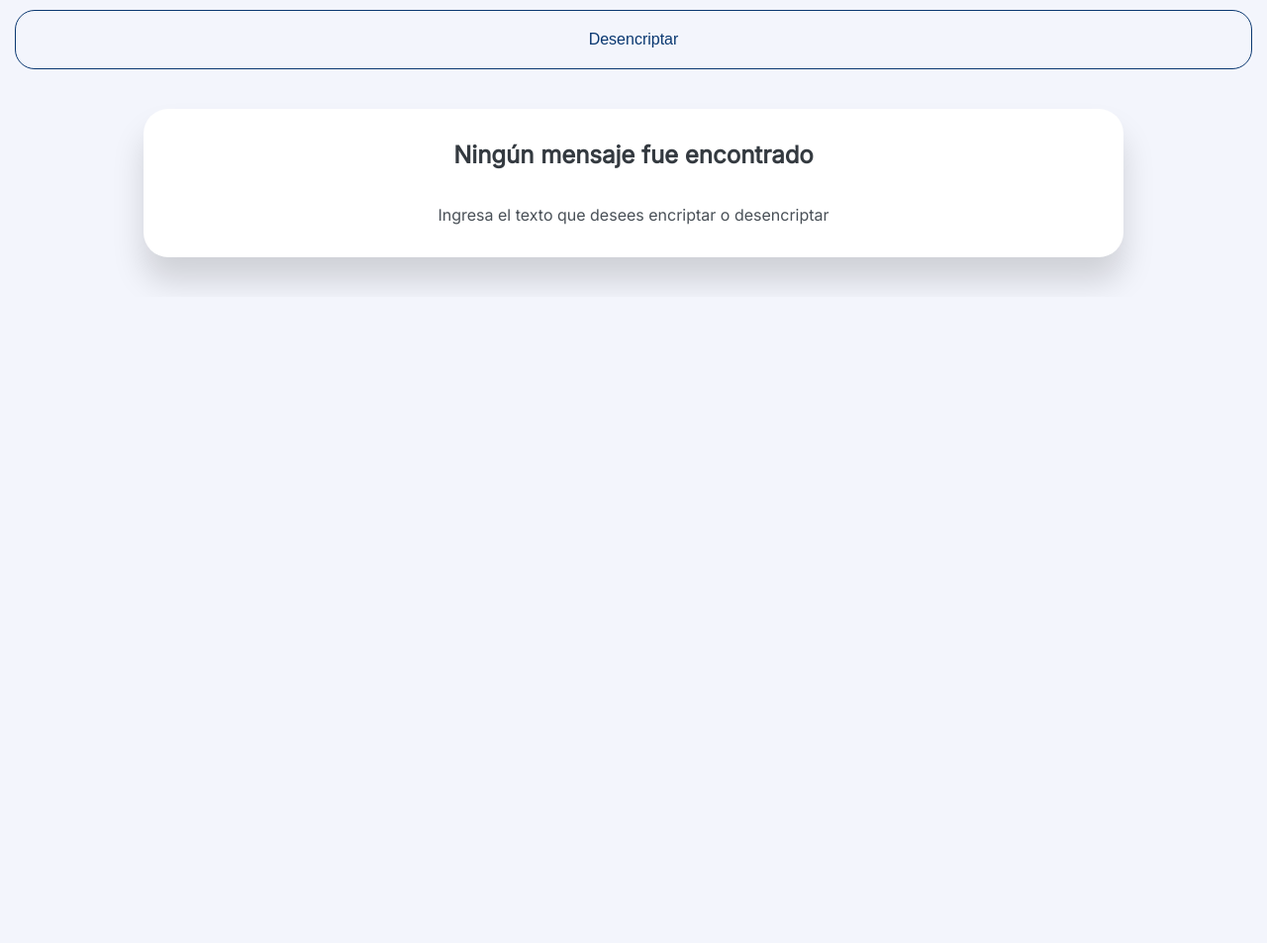
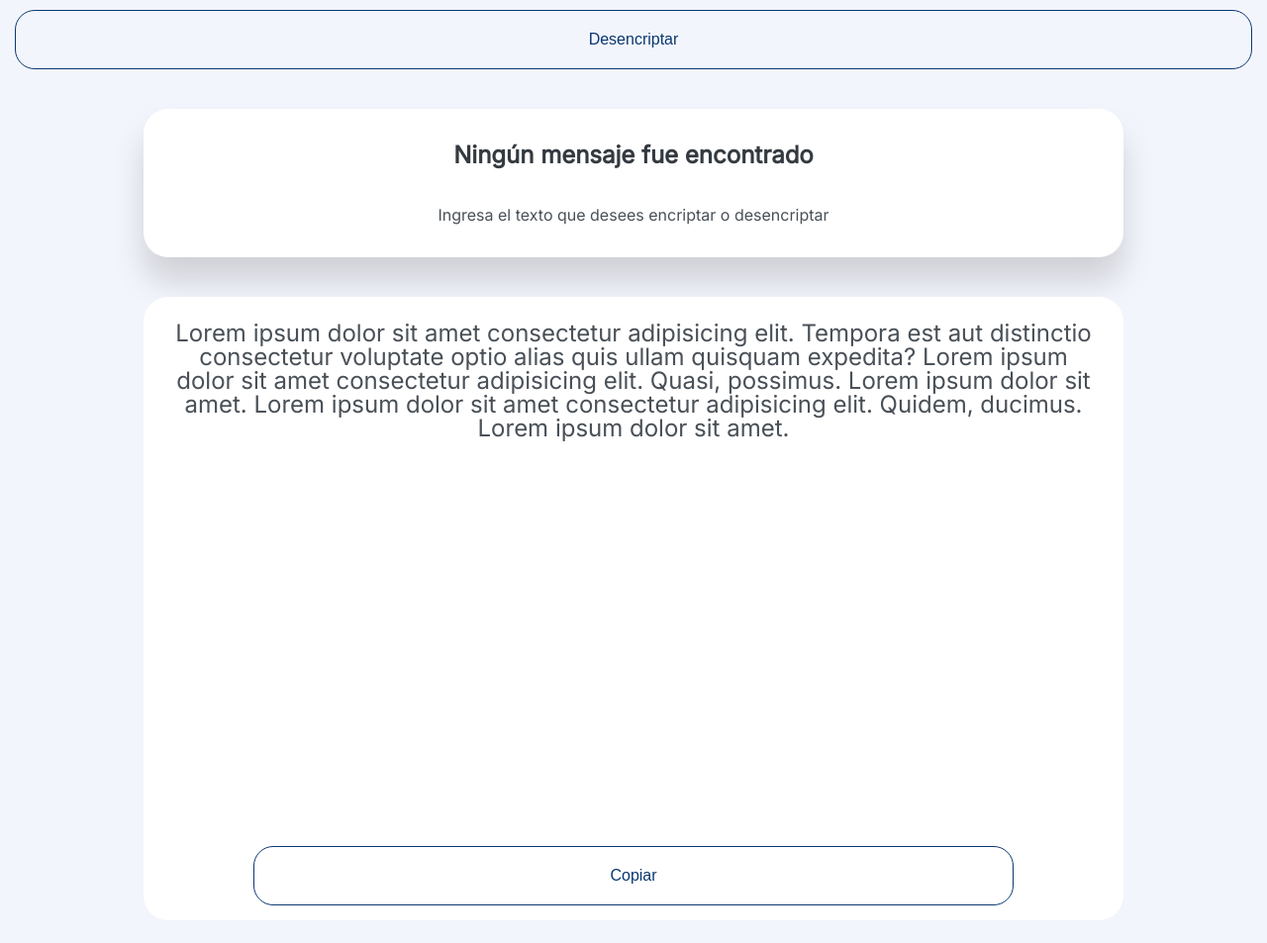
Before and after one commit to Yaojema/encriptador, a plain HTML site: page index.html in a window 1280 px wide. Shown: the part 599-1552 px from the top of the page at 99% size. Before the commit the page ends 899 px from the top, so only its background shows below. Drawn offline with Linux system fonts and the light colour scheme.

Commit message:
➕ADD: Se implementa sección resultados - Se reutiliza estilos para texto y boton de copiar - Issue: #11

```diff
--- a/index.html
+++ b/index.html
@@ -37,6 +37,10 @@
             <p class="titulo">Ningún mensaje fue encontrado</p>
             <p class="informativo">Ingresa el texto que desees encriptar o desencriptar</p>
         </section>
+        <section class="resultados">
+            <p class="resultados-texto">Lorem ipsum dolor sit amet consectetur adipisicing elit. Tempora est aut distinctio consectetur voluptate optio alias quis ullam quisquam expedita? Lorem ipsum dolor sit amet consectetur adipisicing elit. Quasi, possimus. Lorem ipsum dolor sit amet. Lorem ipsum dolor sit amet consectetur adipisicing elit. Quidem, ducimus. Lorem ipsum dolor sit amet.</p>
+            <button class="btn-copiar btn">Copiar</button>
+        </section>
     </main>
 </body>
 </html>
--- a/style.css
+++ b/style.css
@@ -81,7 +81,7 @@ form .aviso{
     background-color: var(--dark-blue-300);
     color: #fff;
 }
-.mensajes{
+.mensajes, .resultados{
     display: flex;
     flex-direction: column;
     align-items: center;
@@ -104,3 +104,21 @@ form .aviso{
     font-size: 1.6rem;
     color: var(--gray-400);
 }
+.resultados{
+    justify-content: space-between;
+    box-shadow: none;
+    min-height: 60rem;
+    margin-bottom: 4rem;
+}
+.resultados-texto{
+    display: inline-block;
+    padding: 1rem;
+    font-size: 2.4rem;
+    color: var(--gray-400);
+    overflow:auto;
+}
+.btn-copiar{
+    background-color: #fff;
+    width: 80%;
+}
+/* media */
```
